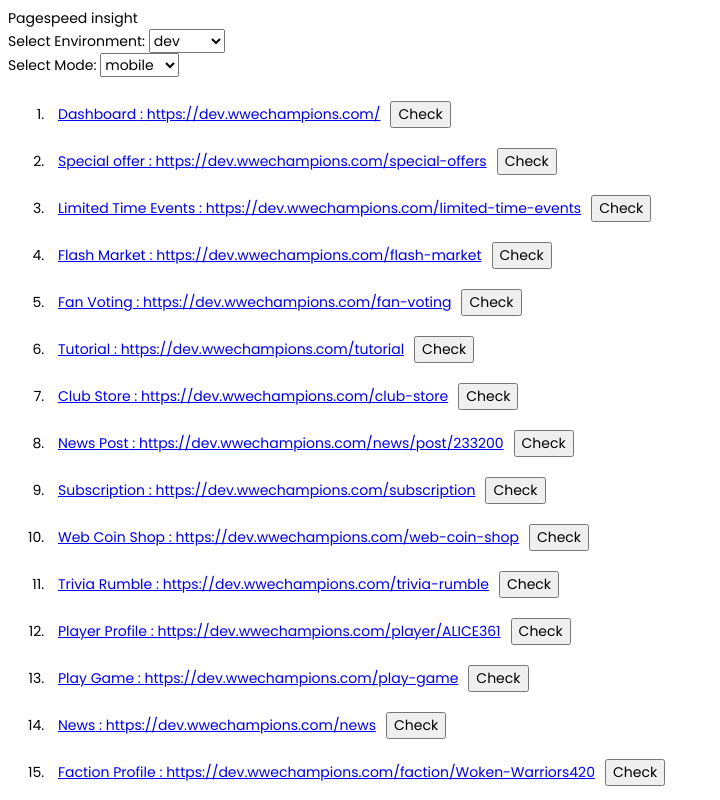
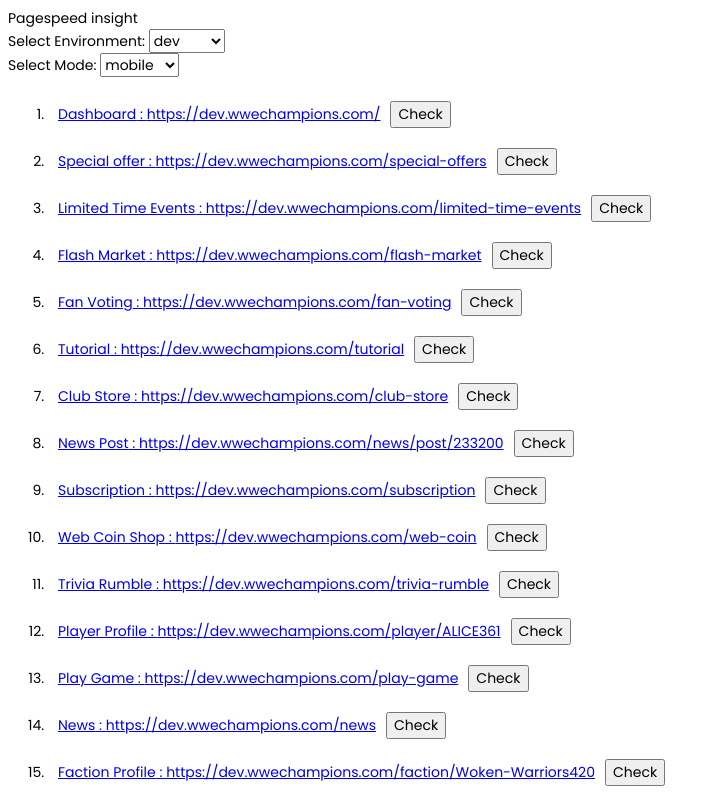
Before and after one commit to lualua0909/lighthouse-multiple-test, a React (Vite) app: page / in a window 1280 px wide. Shown: the top 800 px of the page, without its empty margins (0-720 px from the left). Built offline with nearby package versions, Linux system fonts and the light colour scheme.

Commit message:
change url

```diff
--- a/src/App.tsx
+++ b/src/App.tsx
@@ -11,7 +11,7 @@
   { name: "Club Store", url: "/club-store" },
   { name: "News Post", url: "/news/post/233200" },
   { name: "Subscription", url: "/subscription" },
-  { name: "Web Coin Shop", url: "/web-coin-shop" },
+  { name: "Web Coin Shop", url: "/web-coin" },
   { name: "Trivia Rumble", url: "/trivia-rumble" },
   { name: "Player Profile", url: "/player/ALICE361" },
   { name: "Play Game", url: "/play-game" },
```
